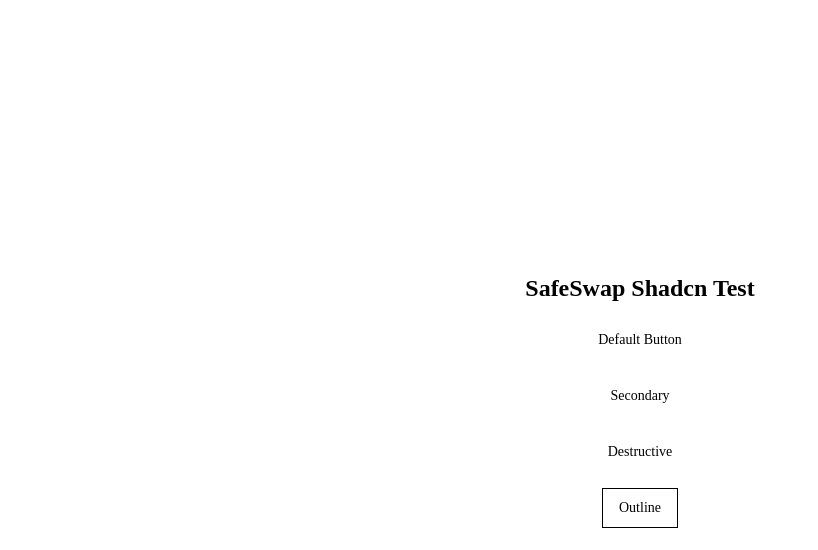
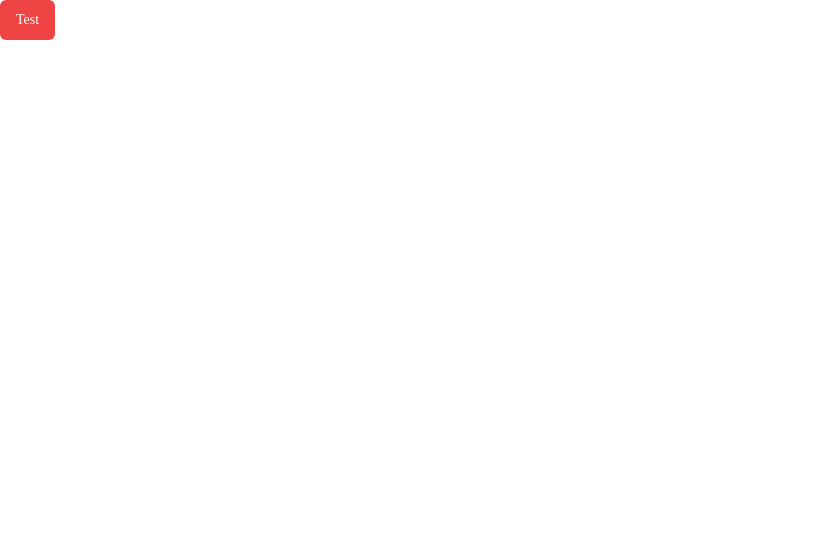
Before and after one commit to Emeenent14/safeswap-v2_nextjs, a Next.js app: page / in a window 1280 px wide. Shown: the top 550 px of the page, without its empty margins (0-818 px from the left). Built offline with nearby package versions, Linux system fonts and the light colour scheme.

Commit message:
fix: added missing shadcn varialbles to global.css

```diff
--- a/package.json
+++ b/package.json
@@ -20,7 +20,6 @@
     "format": "prettier --write .",
     "format:check": "prettier --check ."
   },
-
   "dependencies": {
     "@hookform/resolvers": "^3.10.0",
     "@radix-ui/react-accordion": "^1.2.12",
--- a/src/app/globals.css
+++ b/src/app/globals.css
@@ -4,6 +4,33 @@
 
 @layer base {
   :root {
+    --background: 0 0% 100%;
+    --foreground: 240 10% 3.9%;
+    --card: 0 0% 100%;
+    --card-foreground: 240 10% 3.9%;
+    --popover: 0 0% 100%;
+    --popover-foreground: 240 10% 3.9%;
+    --primary: 240 9% 9%;
+    --primary-foreground: 0 0% 98%;
+    --secondary: 240 4.8% 95.9%;
+    --secondary-foreground: 240 5.9% 10%;
+    --muted: 240 4.8% 95.9%;
+    --muted-foreground: 240 3.8% 46.1%;
+    --accent: 240 4.8% 95.9%;
+    --accent-foreground: 240 5.9% 10%;
+    --destructive: 0 84.2% 60.2%;
+    --destructive-foreground: 0 0% 98%;
+    --border: 240 5.9% 90%;
+    --input: 240 5.9% 90%;
+    --ring: 240 10% 3.9%;
+    --radius: 0.5rem;
+    --chart-1: 12 76% 61%;
+    --chart-2: 173 58% 39%;
+    --chart-3: 197 37% 24%;
+    --chart-4: 43 74% 66%;
+    --chart-5: 27 87% 67%;
+
+    /* Sidebar variables */
     --sidebar-background: 0 0% 98%;
     --sidebar-foreground: 240 5.3% 26.1%;
     --sidebar-primary: 240 5.9% 10%;
@@ -11,8 +38,36 @@
     --sidebar-accent: 240 4.8% 95.9%;
     --sidebar-accent-foreground: 240 5.9% 10%;
     --sidebar-border: 220 13% 91%;
-    --sidebar-ring: 217.2 91.2% 59.8%}
+    --sidebar-ring: 217.2 91.2% 59.8%;
+  }
+
   .dark {
+    --background: 240 10% 3.9%;
+    --foreground: 0 0% 98%;
+    --card: 240 10% 3.9%;
+    --card-foreground: 0 0% 98%;
+    --popover: 240 10% 3.9%;
+    --popover-foreground: 0 0% 98%;
+    --primary: 0 0% 98%;
+    --primary-foreground: 240 5.9% 10%;
+    --secondary: 240 3.7% 15.9%;
+    --secondary-foreground: 0 0% 98%;
+    --muted: 240 3.7% 15.9%;
+    --muted-foreground: 240 5% 64.9%;
+    --accent: 240 3.7% 15.9%;
+    --accent-foreground: 0 0% 98%;
+    --destructive: 0 62.8% 30.6%;
+    --destructive-foreground: 0 0% 98%;
+    --border: 240 3.7% 15.9%;
+    --input: 240 3.7% 15.9%;
+    --ring: 240 4.9% 83.9%;
+    --chart-1: 220 70% 50%;
+    --chart-2: 160 60% 45%;
+    --chart-3: 30 80% 55%;
+    --chart-4: 280 65% 60%;
+    --chart-5: 340 75% 55%;
+
+    /* Dark sidebar variables */
     --sidebar-background: 240 5.9% 10%;
     --sidebar-foreground: 240 4.8% 95.9%;
     --sidebar-primary: 224.3 76.3% 48%;
@@ -20,7 +75,8 @@
     --sidebar-accent: 240 3.7% 15.9%;
     --sidebar-accent-foreground: 240 4.8% 95.9%;
     --sidebar-border: 240 3.7% 15.9%;
-    --sidebar-ring: 217.2 91.2% 59.8%}
+    --sidebar-ring: 217.2 91.2% 59.8%;
+  }
 }
 
 @layer base {
--- a/src/app/page.tsx
+++ b/src/app/page.tsx
@@ -2,12 +2,7 @@ import { Button } from "@/components/ui/button"
 
 export default function Home() {
   return (
-    <main className="flex min-h-screen flex-col items-center justify-center gap-4 p-24">
-      <h1 className="text-2xl font-bold">SafeSwap Shadcn Test</h1>
-      <Button>Default Button</Button>
-      <Button variant="secondary">Secondary</Button>
-      <Button variant="destructive">Destructive</Button>
-      <Button variant="outline">Outline</Button>
-    </main>
+    <Button className="bg-red-500">Test</Button>
+
   )
 }
```
